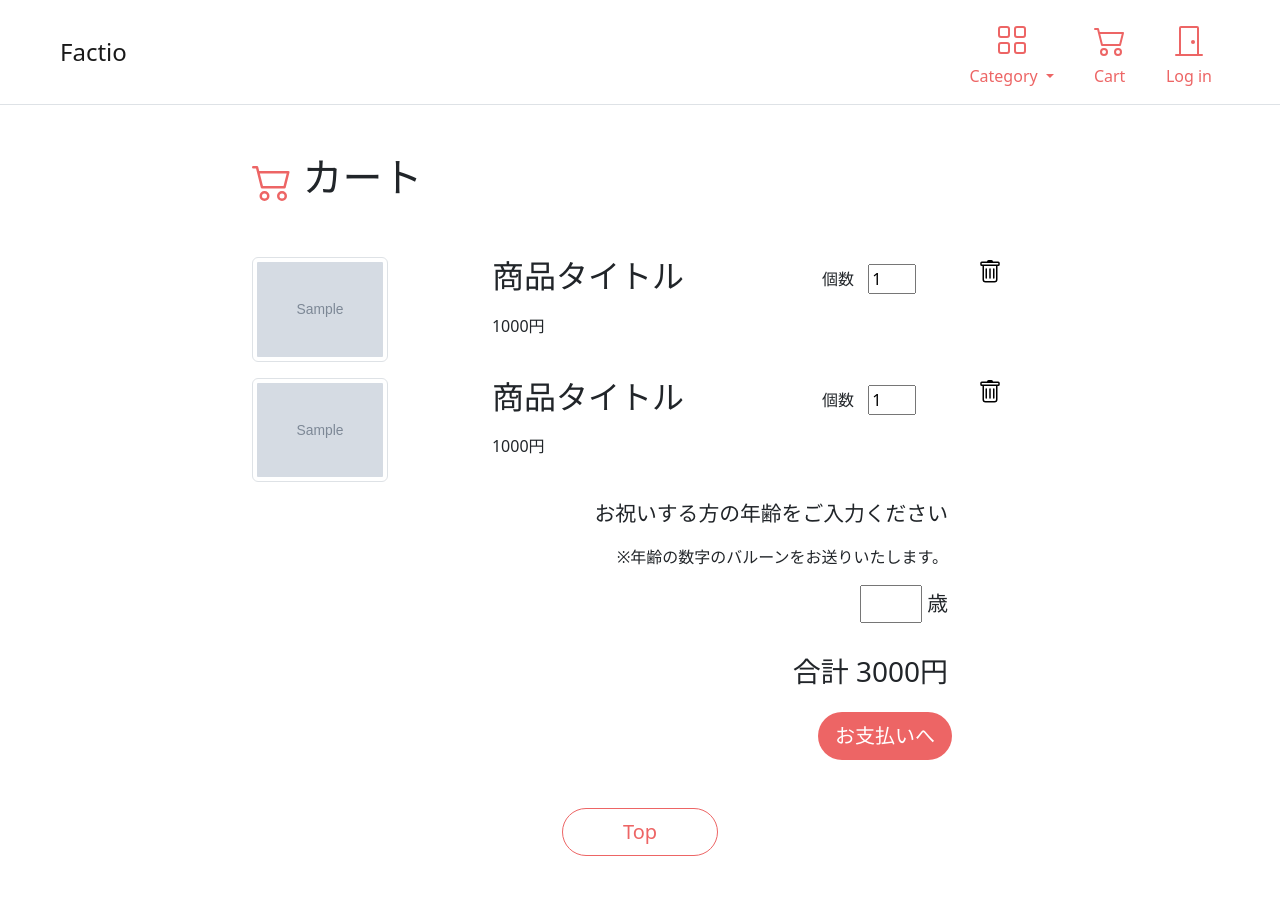
After one commit to hiramatutosiki/Factio, a PHP site: page /cart.php in a window 1280 px wide. The commit adds this page. Run offline with PHP 8.4, Linux system fonts and the light colour scheme; grey boxes marked "Sample" are stand-in pictures; some libraries are stand-ins or nearby versions.

Commit message:
お気になさらず

```diff
--- /dev/null
+++ b/cart.php
@@ -0,0 +1,109 @@
+<!DOCTYPE html>
+<html lang="ja">
+
+<head>
+    <meta charset="utf-8">
+    <meta name="viewport" content="width=device-width, initial-scale=1">
+
+    <link href="https://cdn.jsdelivr.net/npm/bootstrap@5.2.2/dist/css/bootstrap.min.css" rel="stylesheet" integrity="sha384-Zenh87qX5JnK2Jl0vWa8Ck2rdkQ2Bzep5IDxbcnCeuOxjzrPF/et3URy9Bv1WTRi" crossorigin="anonymous">
+    <link rel="stylesheet" href="https://cdn.jsdelivr.net/npm/bootstrap-icons@1.9.1/font/bootstrap-icons.css">
+
+    <title>Factio</title>
+</head>
+
+<body>
+    <!-- ヘッダー読み込み -->
+    <?php
+    require_once('header.php');
+    ?>
+
+    <div class="container-fluid w-75">
+        <!-- 見出し：カート -->
+        <div class="row my-5">
+            <div class="col-6 offset-1">
+                <h1 class="text-left">
+                    <svg xmlns="http://www.w3.org/2000/svg" width="1em" height="1em" fill="currentColor" class="bi bi-cart2" viewBox="0 0 16 16" style="color: #ED6565">
+                        <path d="M0 2.5A.5.5 0 0 1 .5 2H2a.5.5 0 0 1 .485.379L2.89 4H14.5a.5.5 0 0 1 .485.621l-1.5 6A.5.5 0 0 1 13 11H4a.5.5 0 0 1-.485-.379L1.61 3H.5a.5.5 0 0 1-.5-.5zM3.14 5l1.25 5h8.22l1.25-5H3.14zM5 13a1 1 0 1 0 0 2 1 1 0 0 0 0-2zm-2 1a2 2 0 1 1 4 0 2 2 0 0 1-4 0zm9-1a1 1 0 1 0 0 2 1 1 0 0 0 0-2zm-2 1a2 2 0 1 1 4 0 2 2 0 0 1-4 0z" />
+                    </svg>
+                    カート
+                </h1>
+            </div>
+        </div>
+
+        <!-- 本文 -->
+        <div class="row my-3">
+            <div class="col-md-2 offset-md-1 col-10 offset-1">
+                <img src="img/sample.png" class="img-fluid img-thumbnail" alt="sample">
+            </div>
+            <div class="col-md-4 col-10 offset-1">
+                <h2 style="padding-bottom: 10px">商品タイトル</h2>
+                <p>1000円</p>
+            </div>
+            <div class="col-md-2 col-10 offset-md-0 offset-1">
+                <p style="display: inline-block; padding: 10px;">個数</p>
+                <input type="number" name="example" value="1" style="display: inline-block; width: 3em">
+            </div>
+            <div class="col-md-2 col-10 offset-md-0 offset-1">
+                <button type="button" style="border: none; background-color: #FFFFFF">
+                    <svg xmlns="http://www.w3.org/2000/svg" width="1.5em" height="1.5em" fill="currentColor" class="bi bi-trash" viewBox="0 0 16 16">
+                        <path d="M5.5 5.5A.5.5 0 0 1 6 6v6a.5.5 0 0 1-1 0V6a.5.5 0 0 1 .5-.5zm2.5 0a.5.5 0 0 1 .5.5v6a.5.5 0 0 1-1 0V6a.5.5 0 0 1 .5-.5zm3 .5a.5.5 0 0 0-1 0v6a.5.5 0 0 0 1 0V6z" />
+                        <path fill-rule="evenodd" d="M14.5 3a1 1 0 0 1-1 1H13v9a2 2 0 0 1-2 2H5a2 2 0 0 1-2-2V4h-.5a1 1 0 0 1-1-1V2a1 1 0 0 1 1-1H6a1 1 0 0 1 1-1h2a1 1 0 0 1 1 1h3.5a1 1 0 0 1 1 1v1zM4.118 4 4 4.059V13a1 1 0 0 0 1 1h6a1 1 0 0 0 1-1V4.059L11.882 4H4.118zM2.5 3V2h11v1h-11z" />
+                    </svg>
+                </button>
+            </div>
+        </div>
+
+        <div class="row my-3">
+            <div class="col-md-2 offset-md-1 col-10 offset-1">
+                <img src="img/sample.png" class="img-fluid img-thumbnail" alt="sample">
+            </div>
+            <div class="col-md-4 col-10 offset-1">
+                <h2 style="padding-bottom: 10px">商品タイトル</h2>
+                <p>1000円</p>
+            </div>
+            <div class="col-md-2 col-10 offset-md-0 offset-1">
+                <p style="display: inline-block; padding: 10px;">個数</p>
+                <input type="number" name="example" value="1" style="display: inline-block; width: 3em">
+            </div>
+            <div class="col-md-2 col-10 offset-md-0 offset-1">
+                <button type="button" style="border: none; background-color: #FFFFFF">
+                    <svg xmlns="http://www.w3.org/2000/svg" width="1.5em" height="1.5em" fill="currentColor" class="bi bi-trash" viewBox="0 0 16 16">
+                        <path d="M5.5 5.5A.5.5 0 0 1 6 6v6a.5.5 0 0 1-1 0V6a.5.5 0 0 1 .5-.5zm2.5 0a.5.5 0 0 1 .5.5v6a.5.5 0 0 1-1 0V6a.5.5 0 0 1 .5-.5zm3 .5a.5.5 0 0 0-1 0v6a.5.5 0 0 0 1 0V6z" />
+                        <path fill-rule="evenodd" d="M14.5 3a1 1 0 0 1-1 1H13v9a2 2 0 0 1-2 2H5a2 2 0 0 1-2-2V4h-.5a1 1 0 0 1-1-1V2a1 1 0 0 1 1-1H6a1 1 0 0 1 1-1h2a1 1 0 0 1 1 1h3.5a1 1 0 0 1 1 1v1zM4.118 4 4 4.059V13a1 1 0 0 0 1 1h6a1 1 0 0 0 1-1V4.059L11.882 4H4.118zM2.5 3V2h11v1h-11z" />
+                    </svg>
+                </button>
+            </div>
+        </div>
+
+        <!-- 年齢 -->
+        <div class="row my-3">
+            <div class="col-8 offset-2 text-end">
+                <p style="font-size: 1.3em">お祝いする方の年齢をご入力ください</p>
+                <p>※年齢の数字のバルーンをお送りいたします。</p>
+                <p style="font-size: 1.3em">
+                    <input type="number" name="age" value="" style="display: inline-block; width: 3em; margin-right: 5px">歳
+                </p>
+            </div>
+        </div>
+
+        <!-- 合計 -->
+        <div class="row my-3">
+            <div class="col-6 offset-4 text-end">
+                <h3>合計 3000円</h3>
+            </div>
+        </div>
+
+        <!-- ボタン：お支払いへ -->
+        <div class="d-grid gap-3 d-md-flex col-md-4 offset-md-6 justify-content-md-end">
+            <button class="btn btn-lg rounded-pill" type="button" style="background-color: #ED6565; color: #FFFFFF" onclick="location.href='cart_check.php'">お支払いへ</button>
+        </div>
+
+        <!-- ボタン：Top -->
+        <div class="d-grid gap-3 col-md-2 col-6 mx-auto my-5">
+            <button class="btn btn-lg rounded-pill" type="button" style="background-color: #FFFFFF; border-color: #ED6565; color: #ED6565" onclick="location.href='index.php'">Top</button>
+        </div>
+    </div>
+    <script src="https://cdn.jsdelivr.net/npm/bootstrap@5.2.2/dist/js/bootstrap.bundle.min.js" integrity="sha384-OERcA2EqjJCMA+/3y+gxIOqMEjwtxJY7qPCqsdltbNJuaOe923+mo//f6V8Qbsw3" crossorigin="anonymous"></script>
+</body>
+
+</html>
--- a/header.php
+++ b/header.php
@@ -17,11 +17,13 @@
                         Category
                     </a>
                     <ul class="dropdown-menu">
-                        <li><a class="dropdown-item" href="#">誕生日</a></li>
-                        <li><a class="dropdown-item" href="#">ハロウィン</a></li>
-                        <li><a class="dropdown-item" href="#">クリスマス</a></li>
-                        <li><a class="dropdown-item" href="#">年末年始</a></li>
-                        <li><a class="dropdown-item" href="#">小物</a></li>
+                        <form action="category.php" method="post">
+                            <li><button type="submit" class="dropdown-item" name="category" value="誕生日">誕生日</li>
+                            <li><button type="submit" class="dropdown-item" name="category" value="ハロウィン">ハロウィン</a></li>
+                            <li><button type="submit" class="dropdown-item" name="category" value="クリスマス">クリスマス</a></li>
+                            <li><button type="submit" class="dropdown-item" name="category" value="年末年始">年末年始</a></li>
+                            <li><button type="submit" class="dropdown-item" name="category" value="小物">小物</a></li>
+                        </form>
                     </ul>
                 </li>
 
--- /dev/null
+++ b/header_login.php
@@ -0,0 +1,5 @@
+<nav class="navbar navbar-expand-md border-bottom">
+    <div class="container-fluid">
+        <a class="navbar-brand ms-5" href="index.php" style="font-size: 1.5em">Factio</a>
+    </div>
+</nav>
--- a/loginManager.php
+++ b/loginManager.php
@@ -3,7 +3,11 @@
 //新規登録する処理
 class Mesod{
 	private function dbsetu(){
+<<<<<<< HEAD
 		$pdo =new PDO('mysql:host=localhost;dbname=webdb;charset=utf8',
+=======
+		$pdo =new PDO('mysql:host=localhost;dbname=factio;charset=utf8',
+>>>>>>> main
 												'webuser','abccsd2');
 		return $pdo;
 	}
```
Also changed, not shown: cart_check.php (added, +85 -0 lines), cart_finish.php (added, +43 -0 lines), category.php (+8 -0 lines), index.php (+15 -6 lines), img/サンプルセット1.jpg (added), img/サンプルセット2.png (added), img/サンプルセット3.jpg (added), img/サンプルセット4.png (added).
